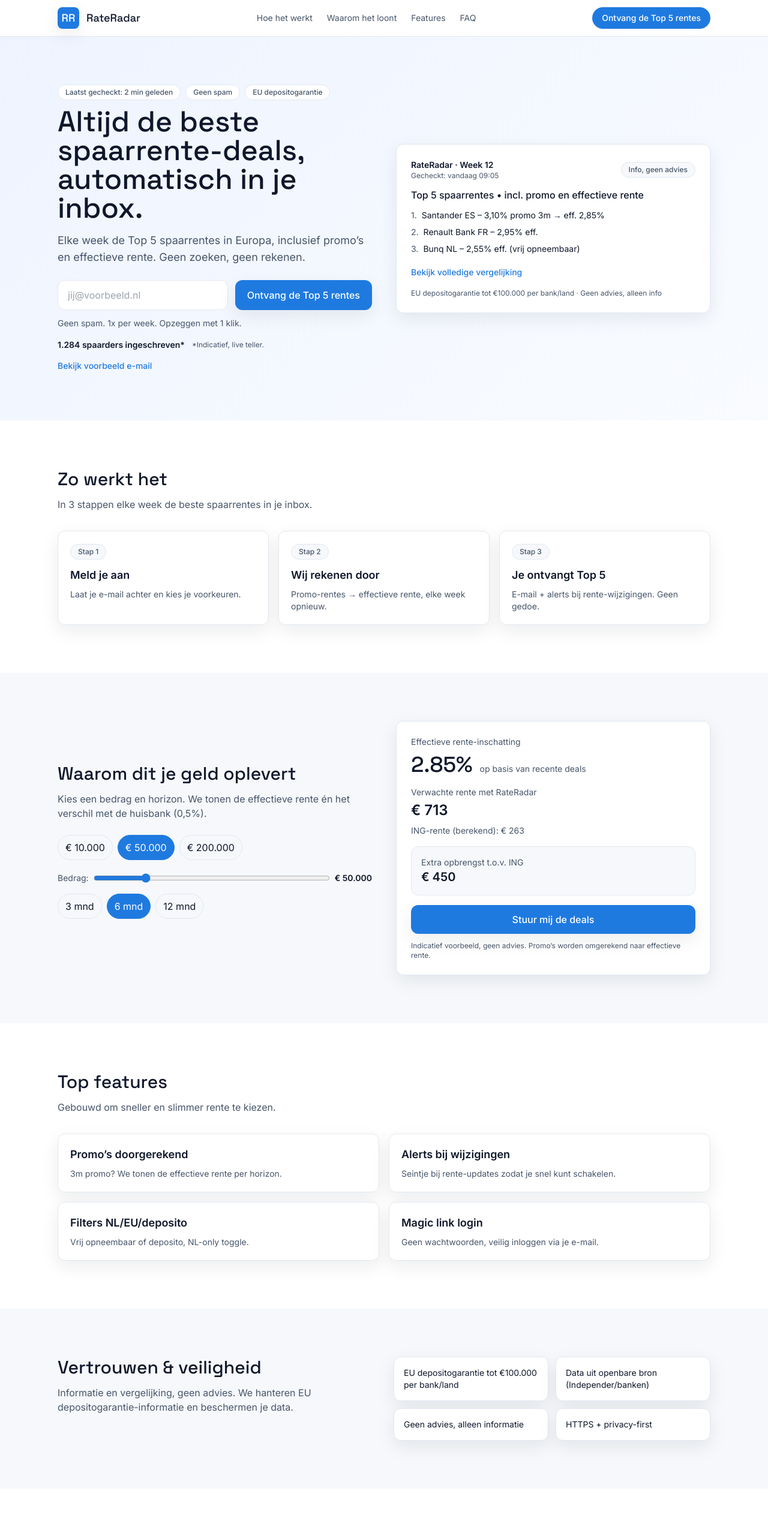
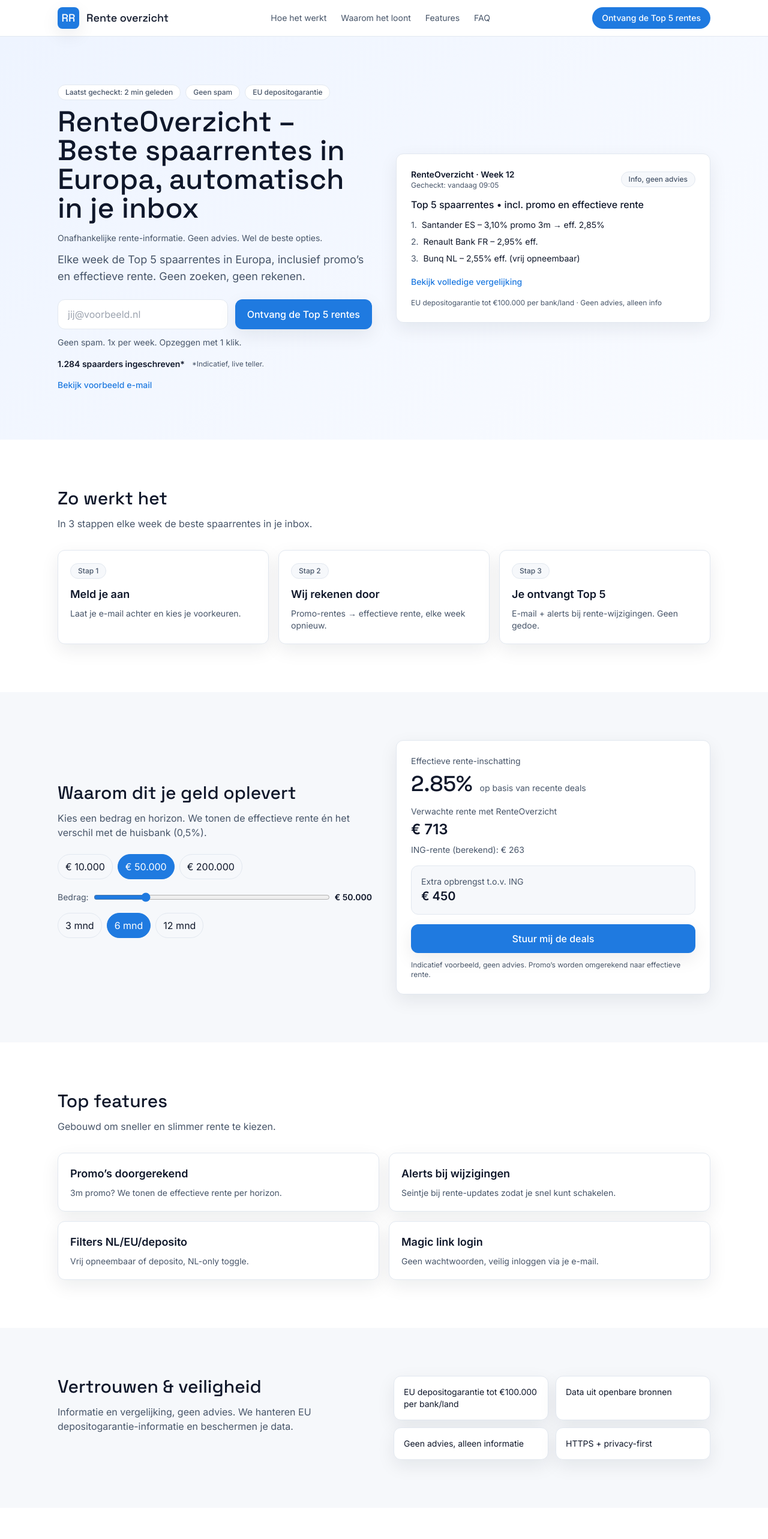
Before and after one commit to MitchelldeVrees/ratealert, a Next.js app: page / in a window 1280 px wide. Shown: the top 2566 px of the page at 60% size. Built offline with nearby package versions, Linux system fonts and the light colour scheme.

Commit message:
updated domain

```diff
--- a/app/api/ratealert/route.js
+++ b/app/api/ratealert/route.js
@@ -68,6 +68,5 @@ export async function GET(request) {
     top_n: topN,
     offers_parsed: offers.length,
     rankings,
-    source: "independer",
   });
 }
--- a/app/api/referral-link/route.js
+++ b/app/api/referral-link/route.js
@@ -1,5 +1,5 @@
 import { NextResponse } from "next/server";
 
 export function GET() {
-  return NextResponse.json({ ok: true, referral_link: "https://rateradar.app/r/invite-demo" });
+  return NextResponse.json({ ok: true, referral_link: "https://renteoverzicht.com/r/invite-demo" });
 }
--- a/app/api/send-weekly/route.js
+++ b/app/api/send-weekly/route.js
@@ -66,7 +66,7 @@ function renderEmail({ rankings, checkedAt }) {
           <div style="display:flex;align-items:center;gap:10px">
 
             <div>
-              <div style="font-weight:700;font-size:18px">RateRadar · Top 5 spaarrentes</div>
+              <div style="font-weight:700;font-size:18px">RenteOverzicht · Top 5 spaarrentes</div>
               <div style="font-size:12px;color:#64748b">Gecheckt: ${checkedAt}</div>
             </div>
           </div>
@@ -151,7 +151,7 @@ export async function POST(request) {
   const errors = [];
   for (const contact of contacts) {
     try {
-      await sendEmail({ to: contact.email, subject: "RateRadar · Top 5 spaarrentes", html });
+      await sendEmail({ to: contact.email, subject: "RenteOverzicht · Top 5 spaarrentes", html });
       sent += 1;
     } catch (err) {
       errors.push({ email: contact.email, error: err.message || String(err) });
--- a/app/api/subscribe/route.js
+++ b/app/api/subscribe/route.js
@@ -45,7 +45,7 @@ export async function POST(request) {
 
   const html = `
     <div style="font-family:Inter,Arial,sans-serif;line-height:1.6;color:#0f172a">
-      <h2>Bevestig je inschrijving voor RateRadar</h2>
+      <h2>Bevestig je inschrijving voor RenteOverzicht</h2>
       <p>Klik op de knop hieronder om je e-mailadres te bevestigen.</p>
       <p style="margin:20px 0">
         <a href="${confirmUrl}" style="background:#1F7AE0;color:#fff;padding:12px 18px;border-radius:999px;text-decoration:none;display:inline-block">
@@ -58,7 +58,7 @@ export async function POST(request) {
   `;
 
   try {
-    await sendEmail({ to: email, subject: "Bevestig je inschrijving — RateRadar", html });
+    await sendEmail({ to: email, subject: "Bevestig je inschrijving — RenteOverzicht", html });
   } catch (err) {
     return NextResponse.json({ error: err.message || "Email send failed" }, { status: 502 });
   }
--- a/app/confirm/page.js
+++ b/app/confirm/page.js
@@ -35,7 +35,7 @@ export default function ConfirmPage({ searchParams }) {
         <h1 className="font-display text-2xl mb-2">Bevestiging</h1>
         <p className={state === "error" ? "text-red-600" : "text-ink-muted"}>{message}</p>
         <a href="/" className="inline-flex mt-6 text-primary font-medium hover:underline">
-          Terug naar RateRadar
+          Terug naar RenteOverzicht
         </a>
       </div>
     </main>
--- a/app/layout.js
+++ b/app/layout.js
@@ -1,9 +1,9 @@
 import "../styles/globals.css";
 
 export const metadata = {
-  title: "RateRadar – Top 5 spaarrentes in Europa, wekelijks in je inbox",
+  title: "Beste spaarrente in Europa – wekelijkse Top 5 | RenteOverzicht",
   description:
-    "Elke week de Top 5 spaarrentes in Europa, inclusief promo en effectieve rente. Geen zoeken, geen rekenen.",
+    "Elke week automatisch de beste spaarrentes in je inbox. Inclusief promo’s, effectieve rente en alerts bij wijzigingen. Gratis tijdens beta.",
 };
 
 export default function RootLayout({ children }) {
--- a/app/page.js
+++ b/app/page.js
@@ -18,7 +18,7 @@ const features = [
 
 const trustBadges = [
   "EU depositogarantie tot €100.000 per bank/land",
-  "Data uit openbare bron (Independer/banken)",
+  "Data uit openbare bronnen",
   "Geen advies, alleen informatie",
   "HTTPS + privacy-first",
 ];
@@ -127,7 +127,7 @@ export default function Page() {
             <div className="h-9 w-9 rounded-lg bg-primary text-white font-display flex items-center justify-center text-lg shadow-card">
               RR
             </div>
-            <span className="font-display text-lg">RateRadar</span>
+            <span className="font-display text-lg">Rente overzicht</span>
           </div>
           <nav className="hidden md:flex items-center gap-6 text-sm text-ink-muted">
             <a href="#how">Hoe het werkt</a>
@@ -155,8 +155,11 @@ export default function Page() {
                 <span className="pill bg-white border border-border">EU depositogarantie</span>
               </div>
               <h1 className="font-display text-4xl sm:text-5xl leading-tight text-ink mb-4">
-                Altijd de beste spaarrente-deals, automatisch in je inbox.
+                RenteOverzicht – Beste spaarrentes in Europa, automatisch in je inbox
               </h1>
+              <div className="text-sm text-ink-muted mb-3">
+                Onafhankelijke rente-informatie. Geen advies. Wel de beste opties.
+              </div>
               <p className="text-lg text-ink-muted mb-6 max-w-2xl">
                 Elke week de Top 5 spaarrentes in Europa, inclusief promo’s en effectieve rente. Geen zoeken, geen rekenen.
               </p>
@@ -200,7 +203,7 @@ export default function Page() {
             >
               <div className="flex items-center justify-between mb-3">
                 <div>
-                  <div className="text-sm font-semibold">RateRadar · {exampleEmail.week}</div>
+                  <div className="text-sm font-semibold">RenteOverzicht · {exampleEmail.week}</div>
                   <div className="text-xs text-ink-muted">{exampleEmail.timestamp}</div>
                 </div>
                 <span className="pill bg-bg-muted border border-border text-ink-muted text-xs">Info, geen advies</span>
@@ -297,7 +300,7 @@ export default function Page() {
                 <div className="text-4xl font-display text-ink">{(effectiveRate * 100).toFixed(2)}%</div>
                 <div className="text-sm text-ink-muted">op basis van recente deals</div>
               </div>
-              <div className="text-sm text-ink-muted mb-1">Verwachte rente met RateRadar</div>
+              <div className="text-sm text-ink-muted mb-1">Verwachte rente met RenteOverzicht</div>
               <div className="text-2xl font-semibold mb-2">{formatCurrency(projected)}</div>
               <div className="text-sm text-ink-muted mb-4">ING-rente (berekend): {formatCurrency(ingInterest)}</div>
               <div className="bg-bg-muted border border-border rounded-xl p-4 mb-4">
@@ -376,7 +379,7 @@ export default function Page() {
               ))}
             </div>
             <div className="mt-6 text-sm text-ink-muted">
-              RateRadar biedt informatie en vergelijking, geen persoonlijk financieel advies. Rentes kunnen wijzigen. Controleer
+              RenteOverzicht biedt informatie en vergelijking, geen persoonlijk financieel advies. Rentes kunnen wijzigen. Controleer
               voorwaarden bij de bank.
             </div>
           </div>
@@ -429,8 +432,11 @@ export default function Page() {
       </main>
 
       <footer className="border-t border-border py-6">
-        <div className="container-wide flex flex-col sm:flex-row items-center justify-between gap-3 text-sm text-ink-muted">
-          <div>© {new Date().getFullYear()} RateRadar. Alle rechten voorbehouden.</div>
+          <div className="container-wide flex flex-col sm:flex-row items-center justify-between gap-3 text-sm text-ink-muted">
+            <div>
+              © {new Date().getFullYear()} RenteOverzicht. RenteOverzicht.com is een onafhankelijk informatieplatform voor
+              spaarrentes in Europa.
+            </div>
           <div className="flex gap-4">
             <a href="#privacy">Privacy</a>
             <a href="#terms">Terms</a>
```
Also changed, not shown: lib/ratealert.js, 1 other file (tests, documents, lock files or other folders).
